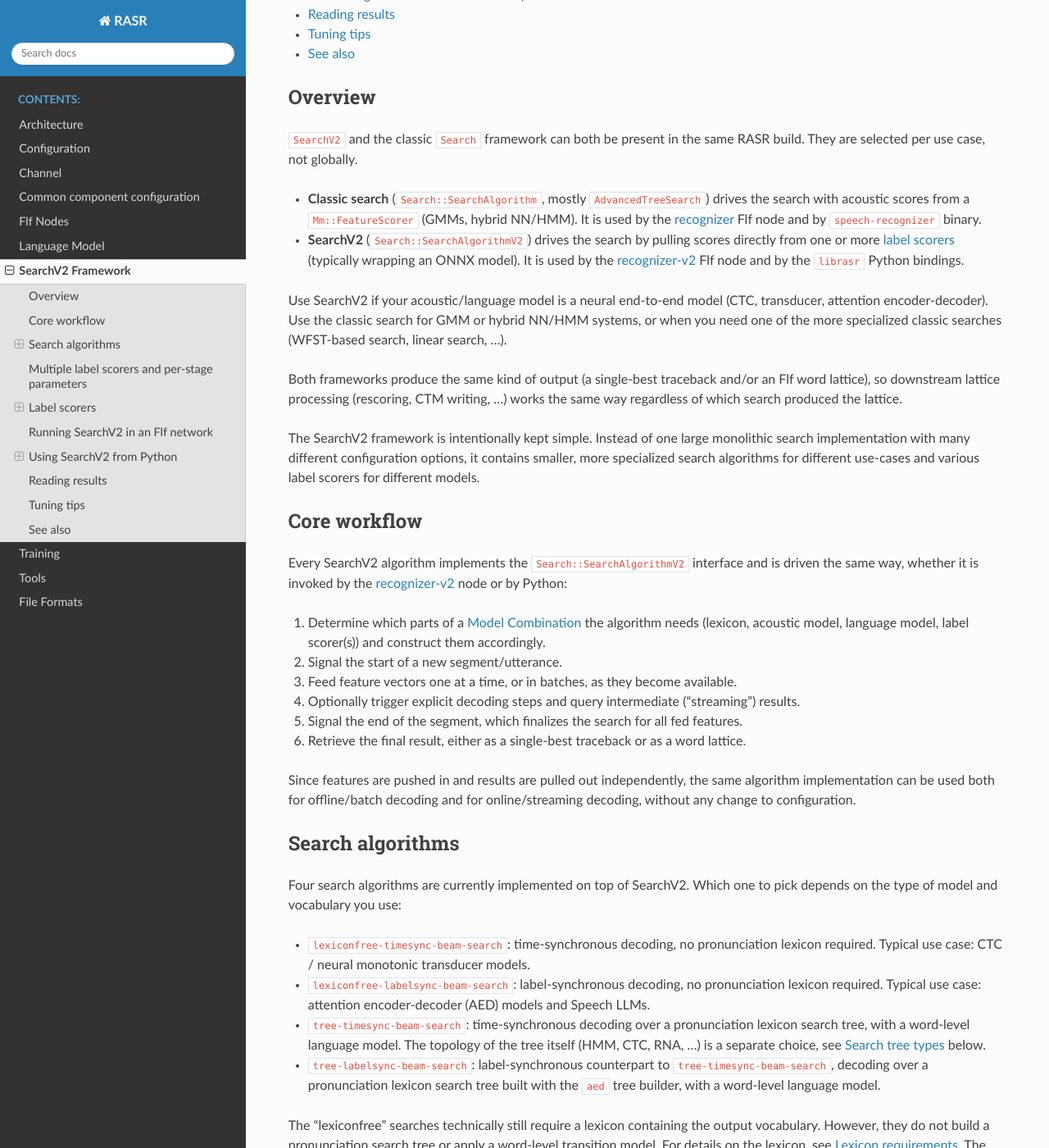
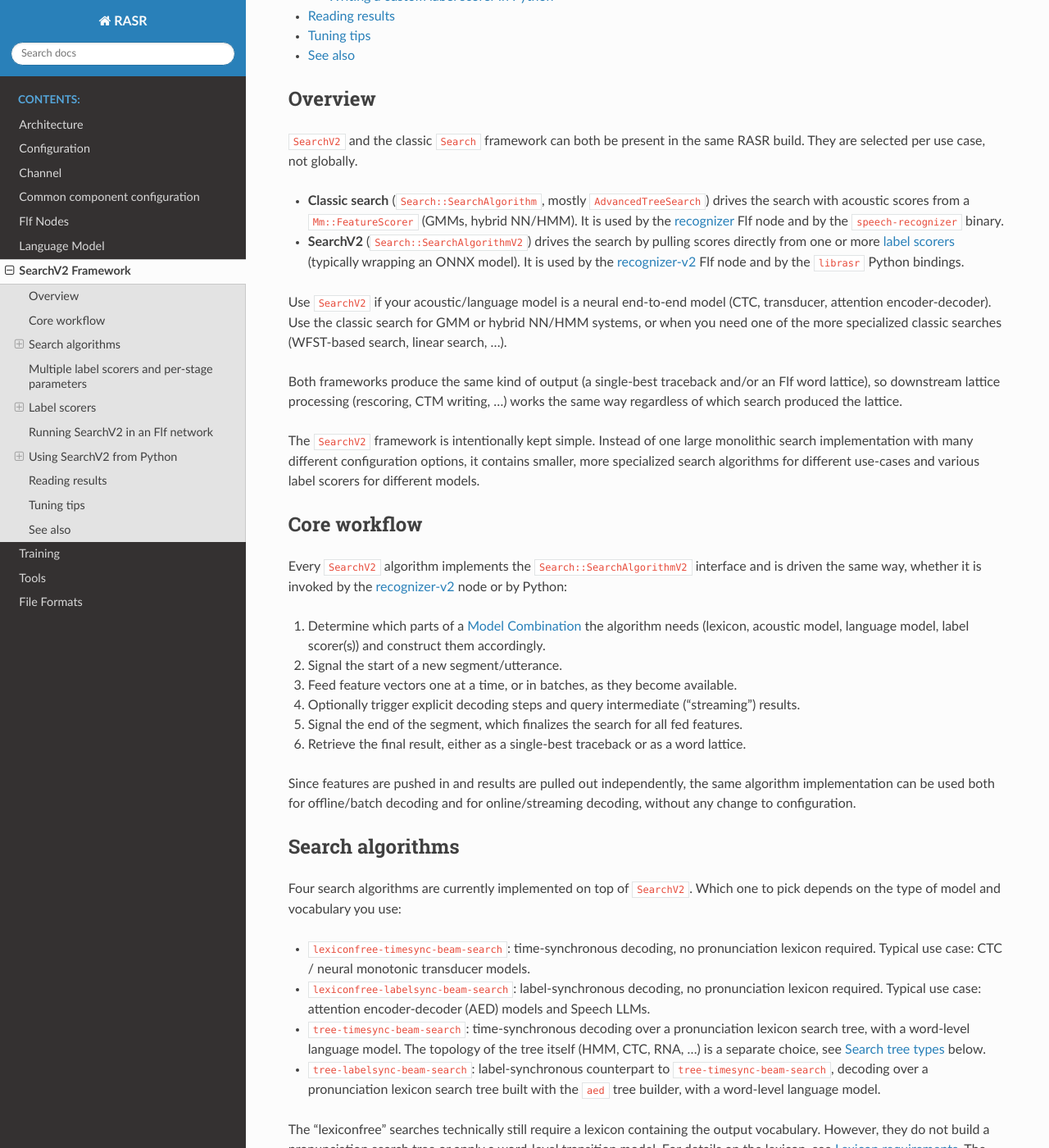
Before and after one commit to rwth-i6/rasr, a Sphinx documentation site: the page built from doc/search_v2.rst, in a window 1280 px wide and 1400 px high, scrolled down 1047 px. Shown: the whole window at 82% size. Built offline with Sphinx 7.4.7 and the Read the Docs theme 3.1.0, drawn with Linux system fonts in a browser that asks for light colours; some of the changed text lies outside the part shown.

Commit message:
Some more small fixes

```diff
--- a/doc/search_v2.rst
+++ b/doc/search_v2.rst
@@ -1,13 +1,13 @@
 SearchV2 Framework
 ===================
 
-SearchV2 is RASR's newer decoding framework for neural, end-to-end style recognizers (CTC, RNN-T/transducer,
+``SearchV2`` is RASR's newer decoding framework for neural, end-to-end style recognizers (CTC, RNN-T/transducer,
 Attention encoder-decoder, ...). It replaces the acoustic feature scoring of the classic
 :ref:`Decoder` (``Search::SearchAlgorithm`` + ``Mm::FeatureScorer``) with a self-contained
 :ref:`label scorer <SearchV2 Label Scorers>` abstraction, so the search algorithm itself no longer needs to know
 from which model topology the scores come from.
 
-This page describes SearchV2 from a user's perspective: which search algorithms and label scorers are available, how to
+This page describes ``SearchV2`` from a user's perspective: which search algorithms and label scorers are available, how to
 configure them, and how to wire them into an Flf network or a ``librasr`` Python session.
 
 .. contents::
@@ -22,12 +22,12 @@ per use case, not globally.
 
 * **Classic search** (``Search::SearchAlgorithm``, mostly ``AdvancedTreeSearch``) drives the search with
   acoustic scores from a ``Mm::FeatureScorer`` (GMMs, hybrid NN/HMM). It is used by the :ref:`recognizer` Flf node
-  and by ``speech-recognizer`` binary.
+  and by the ``speech-recognizer`` binary.
 * **SearchV2** (``Search::SearchAlgorithmV2``) drives the search by pulling scores directly from one or more
   :ref:`label scorers <SearchV2 Label Scorers>` (typically wrapping an ONNX model). It is used by the
   :ref:`recognizer-v2` Flf node and by the ``librasr`` Python bindings.
 
-Use SearchV2 if your acoustic/language model is a neural end-to-end model (CTC, transducer, attention
+Use ``SearchV2`` if your acoustic/language model is a neural end-to-end model (CTC, transducer, attention
 encoder-decoder).
 Use the classic search for GMM or hybrid NN/HMM systems, or when you need one of the more specialized classic
 searches (WFST-based search, linear search, ...).
@@ -36,14 +36,14 @@ Both frameworks produce the same kind of output (a single-best traceback and/or
 downstream lattice processing (rescoring, CTM writing, ...) works the same way regardless of which search
 produced the lattice.
 
-The SearchV2 framework is intentionally kept simple. Instead of one large monolithic search implementation with
+The ``SearchV2`` framework is intentionally kept simple. Instead of one large monolithic search implementation with
 many different configuration options, it contains smaller, more specialized search algorithms for different use-cases
 and various label scorers for different models.
 
 Core workflow
 -------------
 
-Every SearchV2 algorithm implements the ``Search::SearchAlgorithmV2`` interface and is driven the same way,
+Every ``SearchV2`` algorithm implements the ``Search::SearchAlgorithmV2`` interface and is driven the same way,
 whether it is invoked by the :ref:`recognizer-v2` node or by Python:
 
 #. Determine which parts of a :ref:`Model Combination <Common component configuration>` the algorithm needs
@@ -61,7 +61,7 @@ configuration.
 Search algorithms
 -----------------
 
-Four search algorithms are currently implemented on top of SearchV2. Which one to pick depends on the type of model
+Four search algorithms are currently implemented on top of ``SearchV2``. Which one to pick depends on the type of model
 and vocabulary you use:
 
 * ``lexiconfree-timesync-beam-search``: time-synchronous decoding, no pronunciation lexicon required. Typical
@@ -279,7 +279,7 @@ and state tying, not for scoring) and a language model, in addition to the label
   acoustic model: ``ctc``, ``rna``, ``aed`` or ``hmm`` (``classic-hmm`` and ``minimized-hmm`` only work for
   ``Search`` and are not compatible with ``SearchV2``). Choose the one matching your model's topology.
   See :ref:`Search tree types` below for a full description of each. **This must always be set explicitly**:
-  the code-level default when unset is ``minimized-hmm``, which is not compatible with SearchV2 (see below).
+  the code-level default when unset is ``minimized-hmm``, which is not compatible with ``SearchV2`` (see below).
 
 Example config:
 
@@ -366,7 +366,7 @@ context-dependent triphones are built, etc.), so it must match the alignment top
 scorer(s) actually produce.
 
 ``classic-hmm`` and ``minimized-hmm`` are also valid ``tree-builder-type`` choices, but they are not compatible
-with SearchV2 -- they build the full/minimized cross-word triphone HMM tree used by the classic
+with ``SearchV2`` -- they build the full/minimized cross-word triphone HMM tree used by the classic
 ``Search::SearchAlgorithm``/``AdvancedTreeSearch`` and its ``Mm::FeatureScorer``-based scoring, so they are not
 listed below. Note that ``minimized-hmm``/``previousBehavior`` is still the code-level default when
 ``tree-builder-type`` is left unset, so it must always be set explicitly to one of the options below for
@@ -427,7 +427,7 @@ With a single label scorer, a single value is of course sufficient for both para
 Label scorers
 --------------
 
-Instead of a ``Mm::FeatureScorer``, SearchV2 algorithms obtain scores from one or more ``Nn::LabelScorer``
+Instead of a ``Mm::FeatureScorer``, ``SearchV2`` algorithms obtain scores from one or more ``Nn::LabelScorer``
 instances, configured under the ``label-scorer`` selector (or ``label-scorer-1``, ``label-scorer-2``, ... if
 ``num-label-scorers`` is greater than one):
 
@@ -464,7 +464,7 @@ Built-in label scorer types include:
 * ``transition``: returns fixed scores per transition type, useful for e.g. modeling label-loop penalties.
 * ``prior`` / ``no-op``: pass through externally computed scores as-is, optionally subtracting a prior.
 
-Label scorer configuration is its own (large) topic. The essential thing to know for SearchV2 is only that
+Label scorer configuration is its own (large) topic. The essential thing to know for ``SearchV2`` is only that
 ``*.search-algorithm.label-scorer.type`` selects the implementation, and that ``num-label-scorers`` /
 ``max-beam-size`` / ``score-threshold`` must agree in how many scorers/stages are configured.
 
@@ -620,8 +620,8 @@ scorer can match up state tensors across the three sessions even though their lo
 A common use case is an attention encoder-decoder (AED) model with cross-attention over encoder states, or a
 stateful (recurrent) language model.
 
-* ``state-initializer-model.*`` / ``state-updater-model.*`` / ``scorer-model.*`` : each configured like
-  ``onnx-model`` above (``session.file``, ``io-map``, ...).
+* ``state-initializer-model.*`` / ``state-updater-model.*`` / ``scorer-model.*`` : each following the same
+  :ref:`ONNX model configuration` pattern (``session.file``, ``io-map``, ...).
 * ``blank-updates-history`` / ``silence-updates-history`` / ``loop-updates-history`` (bool): as above, whether
   the respective label types trigger a state update. Default ``false``.
 * ``max-batch-size`` (int): maximum number of hidden states forwarded through the scorer model at once. Default unbounded.
@@ -646,9 +646,10 @@ only stores the state *slice* produced for its most recent token plus a parent p
 rather than duplicating the full prefix state per hypothesis -- this is what allows efficient transformer KV
 caches (splitting/merging/rebasing state across beam search steps) without quadratic memory growth.
 
-* ``onnx-model.*`` : the single wrapped ONNX model, configured like ``onnx-model`` above. Relevant logical I/O
-  names include ``token``, ``token-length``, ``prefix-length``, ``scores``, ``encoder-states`` and
-  ``encoder-states-size`` (the latter two only if the model attends over encoder output directly).
+* ``onnx-model.*`` : the single wrapped ONNX model, following the same :ref:`ONNX model configuration` pattern.
+  Relevant logical I/O names include ``token``, ``token-length``, ``prefix-length``, ``scores``,
+  ``encoder-states`` and ``encoder-states-size`` (the latter two only if the model attends over encoder output
+  directly).
 * ``state-manager.type`` (``lstm``/``transformer``/``transformer-16bit``/``transformer-8bit``): which state
   representation/caching strategy is used. Use ``lstm`` for simple recurrent states; the ``transformer*``
   variants implement KV-cache tree management, with the ``-16bit``/``-8bit`` variants storing the cache in
@@ -858,7 +859,7 @@ Running SearchV2 in an Flf network
 ------------------------------------
 
 The :ref:`recognizer-v2` Flf node runs a ``SearchAlgorithmV2`` over incoming speech segments and outputs Flf
-lattices, analogous to the classic ``recognizer`` node but working with SearchV2 instead of
+lattices, analogous to the classic ``recognizer`` node but working with ``SearchV2`` instead of
 ``Search::SearchAlgorithm``. See :ref:`Flf Nodes` for the general Flf network mechanism.
 
 .. code-block:: ini
@@ -1110,7 +1111,7 @@ scorer, or used as the ``decoder`` of an ``encoder-decoder`` label scorer.
 Reading results
 -----------------
 
-Regardless of how it is invoked, a SearchV2 algorithm exposes results in two forms:
+Regardless of how it is invoked, a ``SearchV2`` algorithm exposes results in two forms:
 
 * **Traceback** (``getCurrentBestTraceback``): the single-best sequence of recognized lemmas/pronunciations
   with time and score information, written to the log as an ``<traceback>`` element (and, for
@@ -1141,8 +1142,8 @@ Tuning tips
   but is normally left at its default (``on``) since recombination is "free" (it never removes the best
   hypothesis for a given state) and reduces the effective beam width needed for a given accuracy.
 * When the log shows ``Number of label scorers (...) exceeds/less than number of configured max beam sizes``,
-  the number of whitespace-separated values in ``max-beam-size``/``score-threshold`` does not match
-  ``num-label-scorers`` -- see :ref:`Multiple label scorers and per-stage parameters`.
+  the number of whitespace-separated values in ``max-beam-size`` does not match ``num-label-scorers`` -- see
+  :ref:`Multiple label scorers and per-stage parameters`.
 * ``recognizer-v2`` logs ``flf-recognizer-time`` and ``flf-recognizer-rtf`` per segment, which is the quickest
   way to check whether a parameter change affected decoding speed.
 
```
Also changed, not shown: other parts of doc/search_v2.rst (+6 -6 lines).
